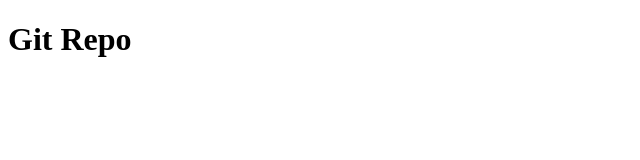
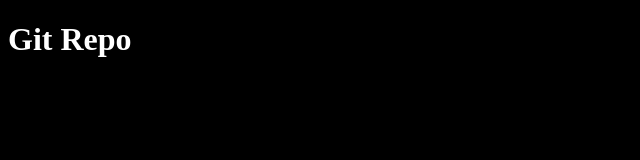
Before and after one commit to Jennifer-Mah/gitdown, a plain HTML site: page index.html in a window 1280 px wide. Shown: the whole page, without its empty margins (0-640 px from the left). Drawn offline with Linux system fonts and the light colour scheme.

Commit message:
css fixed

```diff
--- a/css/main.css
+++ b/css/main.css
@@ -1,4 +1,5 @@
 body{
 	color: white;
 	background-color: black;
+
 }
--- a/index.html
+++ b/index.html
@@ -3,6 +3,8 @@
 <head>
 	<meta charset="UTF-8">
 	<title> GIT DOWN </title>
+	<!-- style sheet -->
+	<link href="css/main.css" rel="stylesheet">
 
 </head>
 
```
